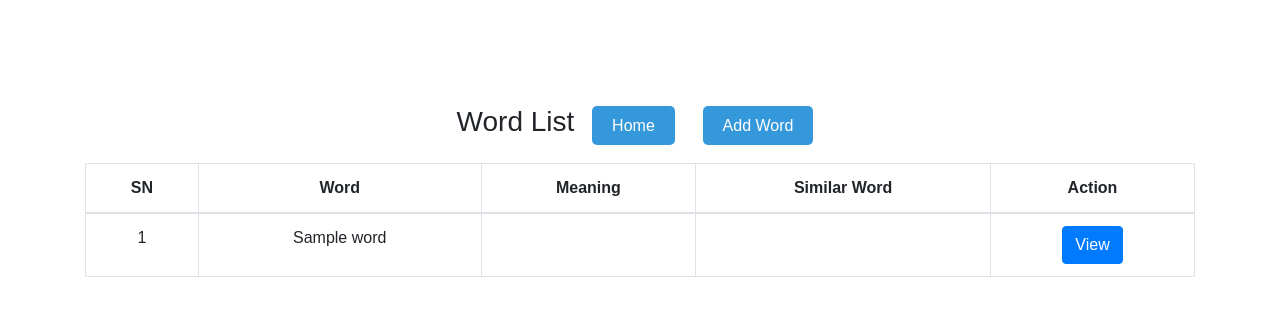
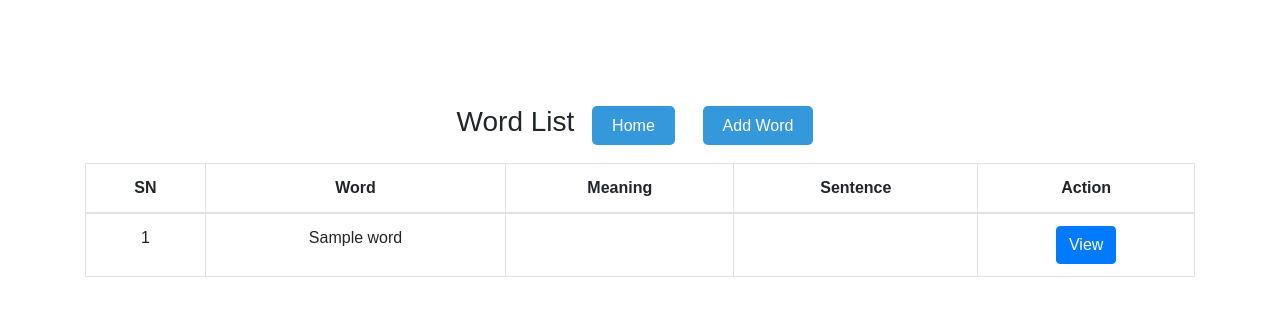
Before and after one commit to Bhubanghimire/flashcard, a Django app: page /list in a window 1280 px wide. Shown: the top 316 px of the page. Run offline with Django 4.2, Linux system fonts and the light colour scheme; tables that the repository leaves empty hold one stand-in row (values such as "Sample post"); some libraries are stand-ins or nearby versions.

Commit message:
unique and sentence

```diff
--- a/card/form.py
+++ b/card/form.py
@@ -5,4 +5,4 @@ from .models import Word
 class WordForm(forms.ModelForm):
     class Meta:
         model = Word
-        fields = ['name', 'meaning', 'similar_words']
+        fields = ['name', 'meaning', 'sentence']
--- a/card/models.py
+++ b/card/models.py
@@ -3,9 +3,9 @@ from django.db import models
 
 # Create your models here.
 class Word(models.Model):
-    name = models.CharField(max_length=200)
+    name = models.CharField(max_length=200, unique=True)
     meaning = models.CharField(max_length=255)
-    similar_words = models.TextField(null=True, blank=True)
+    sentence = models.TextField(null=True, blank=True)
     created_at = models.DateTimeField(auto_now_add=True)
     updated_at = models.DateTimeField(auto_now=True)
 
--- a/card/templates/view_word.html
+++ b/card/templates/view_word.html
@@ -44,7 +44,7 @@
         <th> SN </th>
       <th>Word </th>
       <th>Meaning</th>
-      <th>Similar Word</th>
+      <th>Sentence</th>
       <th>Action</th>
     </tr>
   </thead>
```
